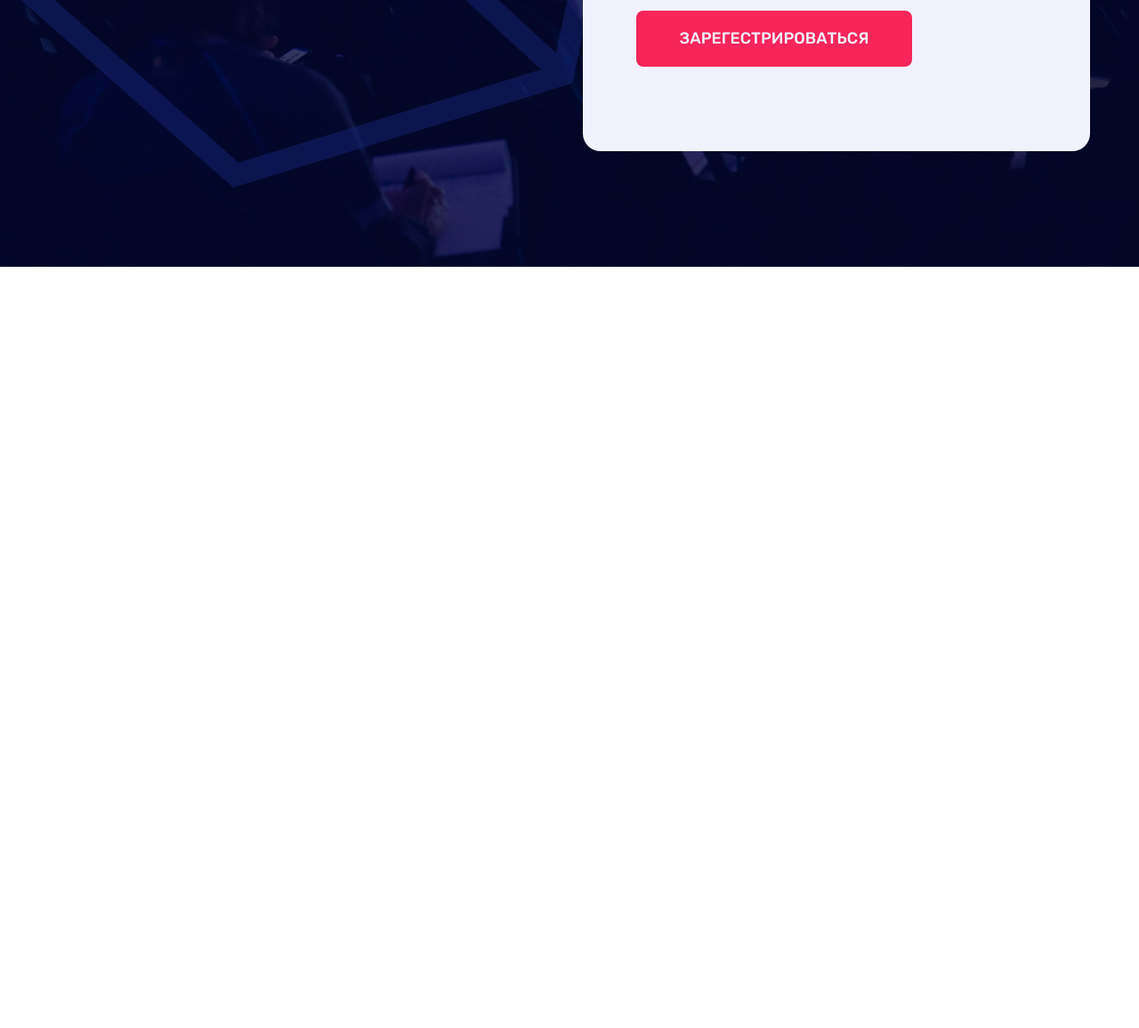
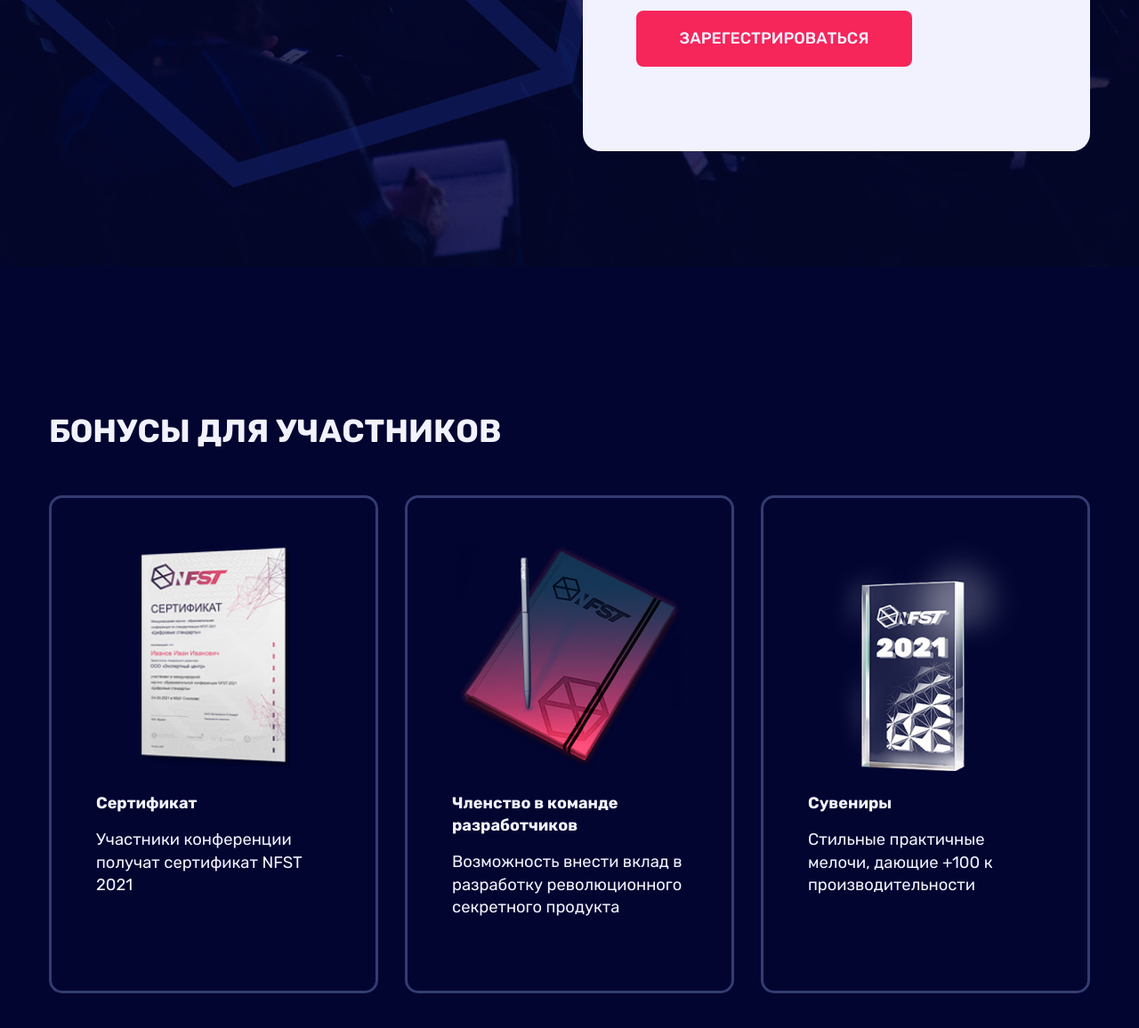
Before and after one commit to SerNerf/fin-sketch, a website: page app/index.html in a window 1280 px wide. Shown: the part 10707-11863 px from the top of the page at 89% size. Before the commit the page ends 11007 px from the top, so only its background shows below. Drawn offline with nearby package versions, Linux system fonts and the light colour scheme; files that its build step writes are made by us from their sources.

Commit message:
Сверстал блок bonuses

```diff
--- a/app/index.html
+++ b/app/index.html
@@ -1065,6 +1065,74 @@
       </div>
     </section>
 
+    <section class="bonuses">
+      <div class="container">
+
+        <h2 class="bonuses__title title">
+          Бонусы для участников
+        </h2>
+
+        <div class="bonuses__wrapper">
+
+          <article class="bonuses__item">
+
+            <div class="bonuses__image">
+              <img class="bonuses__img" src="images/bonuses-item1.png" alt="item1">
+            </div>
+
+            <p class="bonuses__subtitle">
+              Сертификат
+            </p>
+
+            <div class="bonuses__text">
+              <p>
+                Участники конференции получат сертификат NFST 2021
+              </p>
+            </div>
+
+          </article>
+
+          <article class="bonuses__item">
+
+            <div class="bonuses__image">
+              <img class="bonuses__img" src="images/bonuses-item2.png" alt="item2">
+            </div>
+
+            <p class="bonuses__subtitle">
+              Членство в команде разработчиков
+            </p>
+
+            <div class="bonuses__text">
+              <p>
+                Возможность внести вклад в разработку революционного секретного продукта
+              </p>
+            </div>
+
+          </article>
+
+          <article class="bonuses__item">
+
+            <div class="bonuses__image">
+              <img class="bonuses__img" src="images/bonuses-item3.png" alt="item3">
+            </div>
+
+            <p class="bonuses__subtitle">
+              Сувениры
+            </p>
+
+            <div class="bonuses__text">
+              <p>
+                Стильные практичные мелочи, дающие +100 к производительности
+              </p>
+            </div>
+
+          </article>
+
+        </div>
+
+      </div>
+    </section>
+
   </main>
 
   <footer class="footer">
--- a/app/scss/style.scss
+++ b/app/scss/style.scss
@@ -1172,5 +1172,98 @@
             max-width: calc(254px + (310 - 254) * ((100vw - 320px) / (1200 - 320)));
         }
     }
+}
 
+.bonuses {
+    padding: 160px 0 100px;
+
+    @media(max-width: $xl) {
+        padding: calc(80px + (160 - 80) * ((100vw - 320px) / (1200 - 320))) 0 calc(40px + (100 - 40) * ((100vw - 320px) / (1200 - 320)));
+    }
+
+    &__title {
+        margin-bottom: 46px;
+
+        @media(max-width: $xl) {
+            margin-bottom: calc(40px + (46 - 40) * ((100vw - 320px) / (1200 - 320)));
+        }
+    }
+
+    &__wrapper {
+        display: grid;
+        grid-template: 560px / 1fr 1fr 1fr;
+        gap: 0 30px;
+
+        @media(max-width: $xl) {
+            grid-template: calc(436px + (560 - 436) * ((100vw - 320px) / (1200 - 320))) / 1fr 1fr 1fr;
+            gap: 0 calc(0px + (30 - 0) * ((100vw - 320px) / (1200 - 320)));
+        }
+
+        @media(max-width: $md) {
+            grid-template: calc(436px + (560 - 436) * ((100vw - 320px) / (1200 - 320))) / 1fr 1fr;
+            row-gap: 30px;
+        }
+
+        @media(max-width: $sm) {
+            grid-template: repeat(3, calc(436px + (560 - 436) * ((100vw - 320px) / (1200 - 320)))) / 1fr;
+            gap: 16px 0;
+        }
+    }
+
+    &__item {
+        padding: 40px 50px 40px;
+
+        border: 3px solid #333C72;
+        border-radius: 15px;
+
+        @media(max-width: $xl) {
+            padding: 40px calc(30px + (50 - 30) * ((100vw - 320px) / (1200 - 320))) 40px;
+        }
+
+        @media(max-width: $md) {
+            max-width: calc(290px + (400 - 290) * ((100vw - 320px) / (1200 - 320)));
+            margin: 0 auto;
+            &:last-child {
+                grid-column: 1 / 3;
+            }
+        }
+
+        @media(max-width: $sm) {
+            &:last-child {
+                grid-column: 1 / 2;
+            }
+        }
+    }
+
+    &__image {
+        display: flex;
+        justify-content: center;
+        align-items: flex-end;
+        height: 267px;
+        margin-bottom: 24px;
+
+        @media(max-width: $xl) {
+            height: calc(213px + (267 - 213) * ((100vw - 320px) / (1200 - 320)));
+            margin-bottom: calc(20px + (24 - 20) * ((100vw - 320px) / (1200 - 320)));
+        }
+    }
+
+    &__subtitle {
+        margin-bottom: 16px;
+
+        font-weight: 700;
+        color: $primary;
+
+        @media(max-width: $xl) {
+            margin-bottom: calc(12px + (16 - 12) * ((100vw - 320px) / (1200 - 320)));
+
+            font-size: calc(14px + (18 - 14) * ((100vw - 320px) / (1200 - 320)));
+        }
+    }
+
+    &__text {
+        color: $primary;
+
+        font-size: calc(14px + (18 - 14) * ((100vw - 320px) / (1200 - 320)));
+    }
 }
```
Also changed, not shown: app/images/bonuses-item1.png (added), app/images/bonuses-item2.png (added), app/images/bonuses-item3.png (added).
